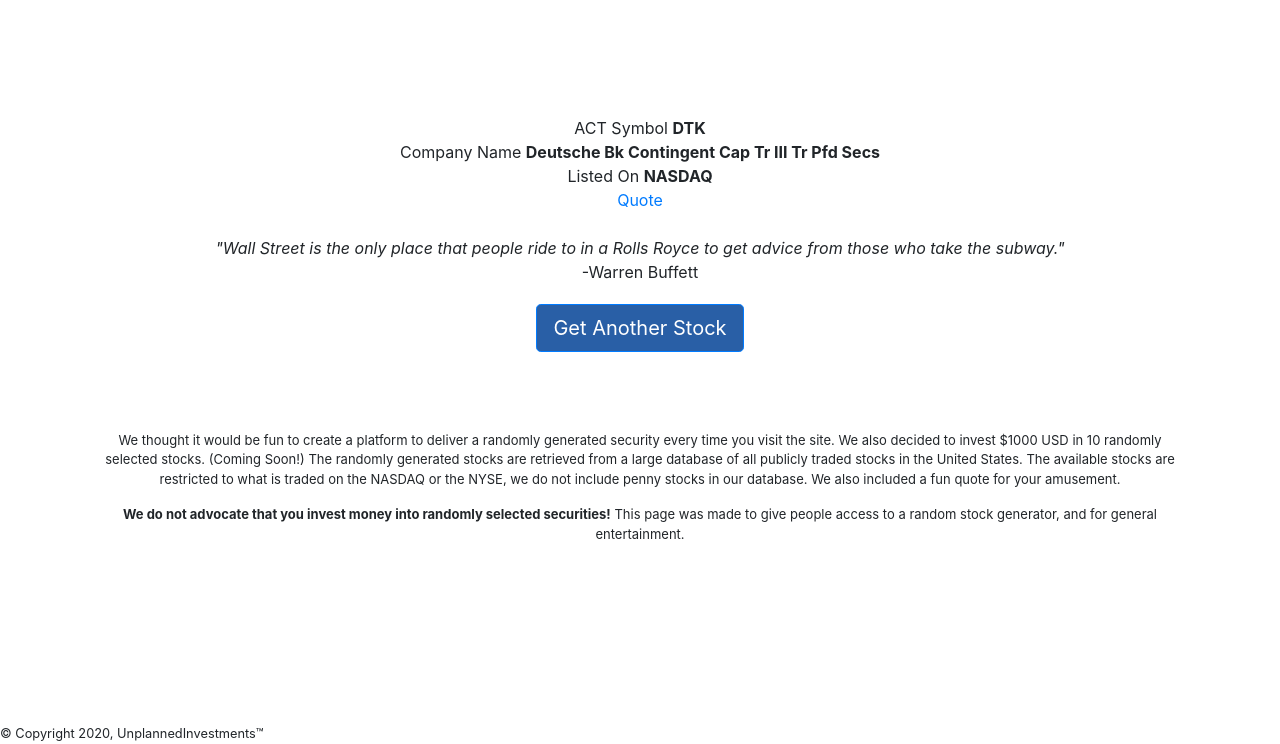
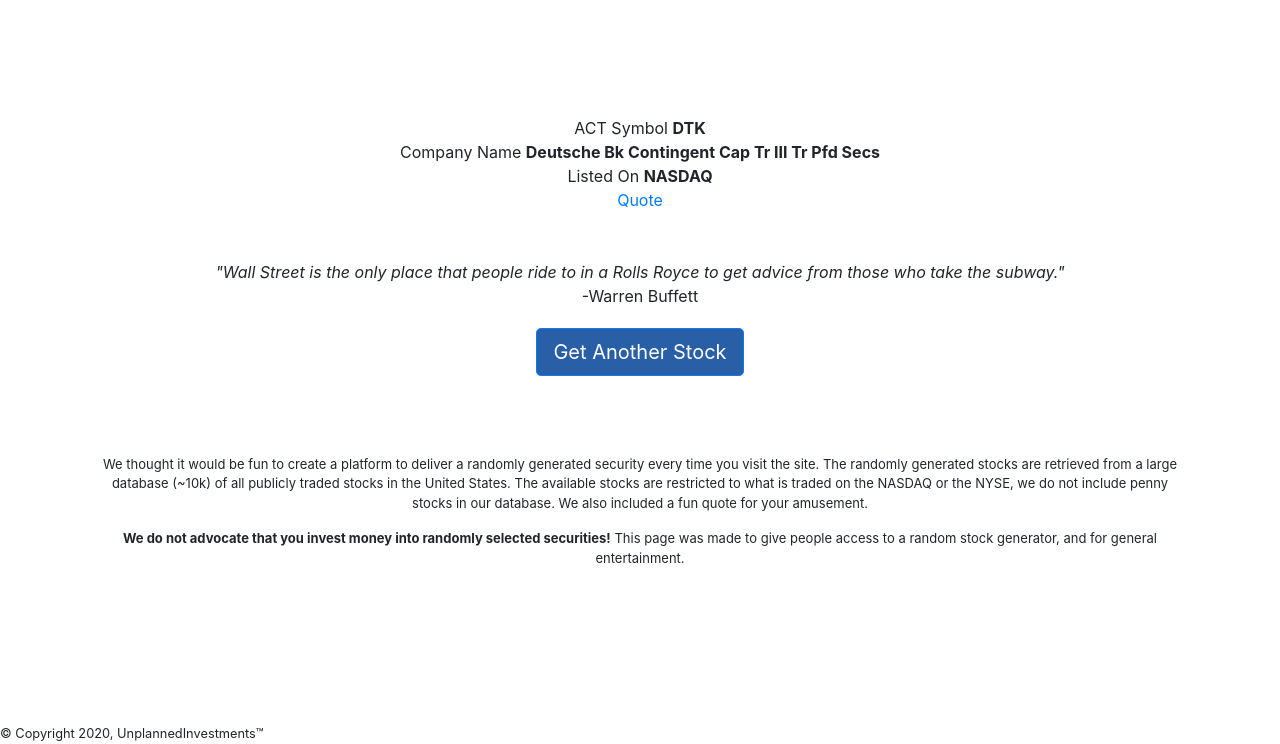
Before and after one commit to camptzak/RamdomStock, a Flask app: page / in a window 1280 px wide. Shown: the part 56-800 px from the top of the page. Run offline with Flask 2, Linux system fonts and the light colour scheme; data comes from the database, SQL or seed files in the repository; some libraries are stand-ins or nearby versions.

Commit message:
Copied From Live Website

```diff
--- a/templates/index.html
+++ b/templates/index.html
@@ -12,9 +12,9 @@
 <div class="result">
     ACT Symbol <b>{{symbol}}</b><br>
     Company Name <b>{{stock}}</b><br>
-    Listed On <b> {{exchange}}</b>
+    Listed On <b> {{exchange}}</b><br>
+    <a href="http://finance.yahoo.com/quote/{{symbol}}">Quote</a>
     <br>
-    <a href="http://finance.yahoo.com/quote/{{symbol}}">Quote</a>
     <br>
     <br>
     <em>"{{stockquotefinal}}"</em><br>
@@ -30,8 +30,7 @@
 
     <p>
         We thought it would be fun to create a platform to deliver a randomly generated security every time you visit the site.
-        We also decided to invest $1000 USD in 10 randomly selected stocks. (Coming Soon!) The randomly generated stocks
-        are retrieved from a large database of all publicly traded stocks in the United States. The
+        The randomly generated stocks are retrieved from a large database (~10k) of all publicly traded stocks in the United States. The
         available stocks are restricted to what is traded on the NASDAQ or the NYSE, we do not include penny stocks in our
         database. We also included a fun quote for your amusement.
     </p>
```
